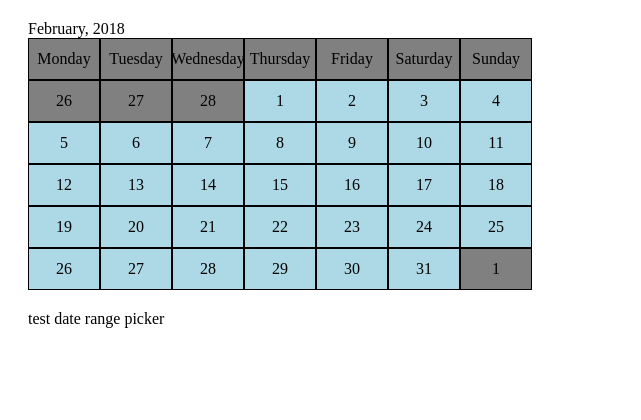
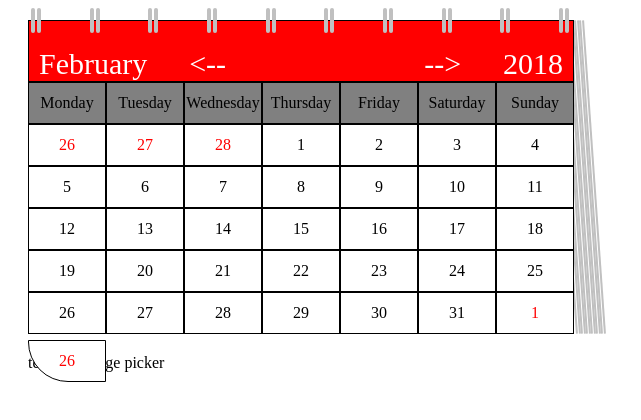
Before and after one commit to yardenShacham/react-component, a React app: page / in a window 1280 px wide. Shown: the top 420 px of the page, without its empty margins (0-641 px from the left). Built offline with nearby package versions, Linux system fonts and the light colour scheme.

Commit message:
css of date-picker

```diff
--- a/src/components/date-picker/calendar-month/calendar-month.jsx
+++ b/src/components/date-picker/calendar-month/calendar-month.jsx
@@ -1,9 +1,13 @@
 import React from "react";
+import {generateArray} from '../../../utils/arrayUtils';
 
 const Day = (props) => {
-    const {isCurrentMonth, number} = props.dayInfo;
+    const {isCurrentMonth, number, isLastStartWeek} = props.dayInfo;
     return (
-        <div className={`day ${isCurrentMonth ? 'currentMonth' : ''}`}>{number}</div>
+        <div className={`day ${isCurrentMonth ? 'currentMonth' : ''} `}>
+            {number}
+            {isLastStartWeek ? <div className=" day next-month-flipper">{number}</div> : null}
+        </div>
     );
 };
 
@@ -12,12 +16,44 @@ const Week = (props) => {
     return (<div className="week">{days.map(d => <Day dayInfo={d}/>)}</div>);
 };
 
+const DaysOfWeek = (props) => (
+    <div className="daysOfWeek">
+        {props.daysOfWeek.map((d, i) => <div key={i} className="day title">{d}</div>)}
+    </div>
+);
+
+const CalendarPin = () => (
+    <div className="pins">
+        {generateArray(10, i =>
+            <div className="pin">
+                <div></div>
+                <div></div>
+            </div>)
+        }
+    </div>
+);
+
+const CalendarNavigator = (props) => {
+    const {currentDate, nextMonth, previousMonth} = props;
+    return (
+        <div className="navigator-container">
+            <div className="month">{currentDate.month}</div>
+            <div className="navigator">
+                <div className="left-arrow" onClick={previousMonth}>{'<--'}</div>
+                <div className="right-arrow" onClick={nextMonth}>{'-->'}</div>
+            </div>
+            <div className="year">{currentDate.year}</div>
+            <CalendarPin/>
+        </div>
+    );
+};
+
 const CalendarTitle = (props) => {
     const {daysOfWeek, currentDate} = props;
     return (
         <div className="calendar-title">
-            <div>{currentDate}</div>
-            <div className="daysOfWeek">{daysOfWeek.map((d, i) => <div key={i} className="day">{d}</div>)}</div>
+            <CalendarNavigator currentDate={currentDate}/>
+            <DaysOfWeek daysOfWeek={daysOfWeek}/>
         </div>
     );
 };
--- a/src/components/date-picker/calendar-month/calendar-month.scss
+++ b/src/components/date-picker/calendar-month/calendar-month.scss
@@ -1,9 +1,49 @@
 .calendar-month {
+  .pins {
+    width: 540px;
+    display: flex;
+    justify-content: space-between;
+    position: absolute;
+    top: 8px;
+    .pin {
+      display: flex;
+      flex-direction: row;
+      div {
+        width: 4px;
+        border-radius: 3px;
+        margin-left: 2px;
+        background: silver;
+        height: 25px;
+      }
+    }
+  }
   display: flex;
   flex-direction: column;
   .calendar-title {
     display: flex;
     flex-direction: column;
+    .navigator-container {
+      background: red;
+      color: white;
+      font-size: 30px;
+      display: flex;
+      justify-content: space-between;
+      align-items: flex-end;
+      border: 1px solid black;
+      height: 60px;
+      .month {
+        margin-left: 10px;
+      }
+      .year {
+        margin-right: 10px;
+      }
+      .navigator {
+        width: 50%;
+        display: flex;
+        justify-content: space-between;
+        font-size: 30px;
+      }
+    }
     .daysOfWeek {
       display: flex;
       flex-direction: row;
@@ -18,11 +58,22 @@
     justify-content: center;
     align-items: center;
     border: 1px solid black;
-    width: 70px;
+    min-width: 76px;
     min-height: 40px;
-    background: gray;
-    &.currentMonth {
-      background: lightblue;
+    background: white;
+    color: black;
+    &:not(.currentMonth) {
+      color: red;
+    }
+    &.title {
+      color: black;
+      background: gray;
+    }
+    &.next-month-flipper{
+      position: absolute;
+      top: 42.5%;
+      left: 28px;
+      border-bottom-left-radius: 40px;
     }
   }
 }
--- a/src/components/date-picker/date-picker.component.jsx
+++ b/src/components/date-picker/date-picker.component.jsx
@@ -2,6 +2,23 @@ import React from "react";
 import {dateService} from '../../services/dateService';
 import {CalendarMonth} from './calendar-month';
 import {formats} from '../../utils/dateUtils';
+
+const CalendarPages = () => (
+    <div className="calendar-pages">
+        <div className="page"></div>
+        <div className="page"></div>
+        <div className="page"></div>
+        <div className="page"></div>
+        <div className="page"></div>
+        <div className="page"></div>
+        <div className="page"></div>
+        <div className="page"></div>
+        <div className="page"></div>
+        <div className="page"></div>
+        <div className="page"></div>
+        <div className="page"></div>
+    </div>
+)
 
 export class DatePicker extends React.Component {
 
@@ -11,15 +28,16 @@ export class DatePicker extends React.Component {
     }
 
     getProps() {
-        const {isFullDayFormat, titleDateFormat} = this.props;
+        const {isFullDayFormat, titleDateMonthFormat, titleDateYearFormat} = this.props;
         return {
             isFullDayFormat: isFullDayFormat || formats.fullDay,
-            titleDateFormat: titleDateFormat || formats.veryShurt
+            titleDateMonthFormat: titleDateMonthFormat || formats.shurtMonth,
+            titleDateYearFormat: titleDateYearFormat || formats.shurtYear
         };
     }
 
     render() {
-        const {isFullDayFormat, titleDateFormat} = this.getProps();
+        const {isFullDayFormat, titleDateMonthFormat, titleDateYearFormat} = this.getProps();
         const now = this.dateService.getCurrentDate();
         const daysOfWeek = this.dateService.getDaysOfWeek(isFullDayFormat)
         const {currentDate, calendar} = this.dateService.getCalendar(now);
@@ -27,7 +45,11 @@ export class DatePicker extends React.Component {
             <div className="date-picker">
                 <CalendarMonth weeks={calendar}
                                daysOfWeek={daysOfWeek}
-                               currentDate={currentDate.format(titleDateFormat)}/>
+                               currentDate={{
+                                   month: currentDate.format(titleDateMonthFormat),
+                                   year: currentDate.format(titleDateYearFormat)
+                               }}/>
+                <CalendarPages/>
             </div>);
     }
 }
--- a/src/components/date-picker/date-picker.scss
+++ b/src/components/date-picker/date-picker.scss
@@ -1,3 +1,14 @@
 .date-picker {
   display: flex;
+  .calendar-pages {
+    display: flex;
+    margin-left: -10px;
+    .page {
+      background: silver;
+      width: 1.5px;
+      margin-left: 1px;
+      transform: rotate(-4deg);
+      z-index: -1;
+    }
+  }
 }
--- a/src/services/dateService.js
+++ b/src/services/dateService.js
@@ -25,6 +25,7 @@ export class dateService {
             done = count++ > 2 && monthIndex !== date.month();
             monthIndex = date.month();
         }
+        weeks[weeks.length-1][0].isLastStartWeek = true;
         return weeks;
     }
 
--- a/src/utils/dateUtils.js
+++ b/src/utils/dateUtils.js
@@ -2,7 +2,9 @@ export const formats = {
     default: "YYYY-MM-DD",
     veryShurt: "MMMM, YYYY",
     fullDay: "dddd",
-    shurtDay: "ddd"
+    shurtDay: "ddd",
+    shurtMonth: "MMMM",
+    shurtYear: "YYYY"
 };
 export const dateTypes = {
     day: "day",
```
